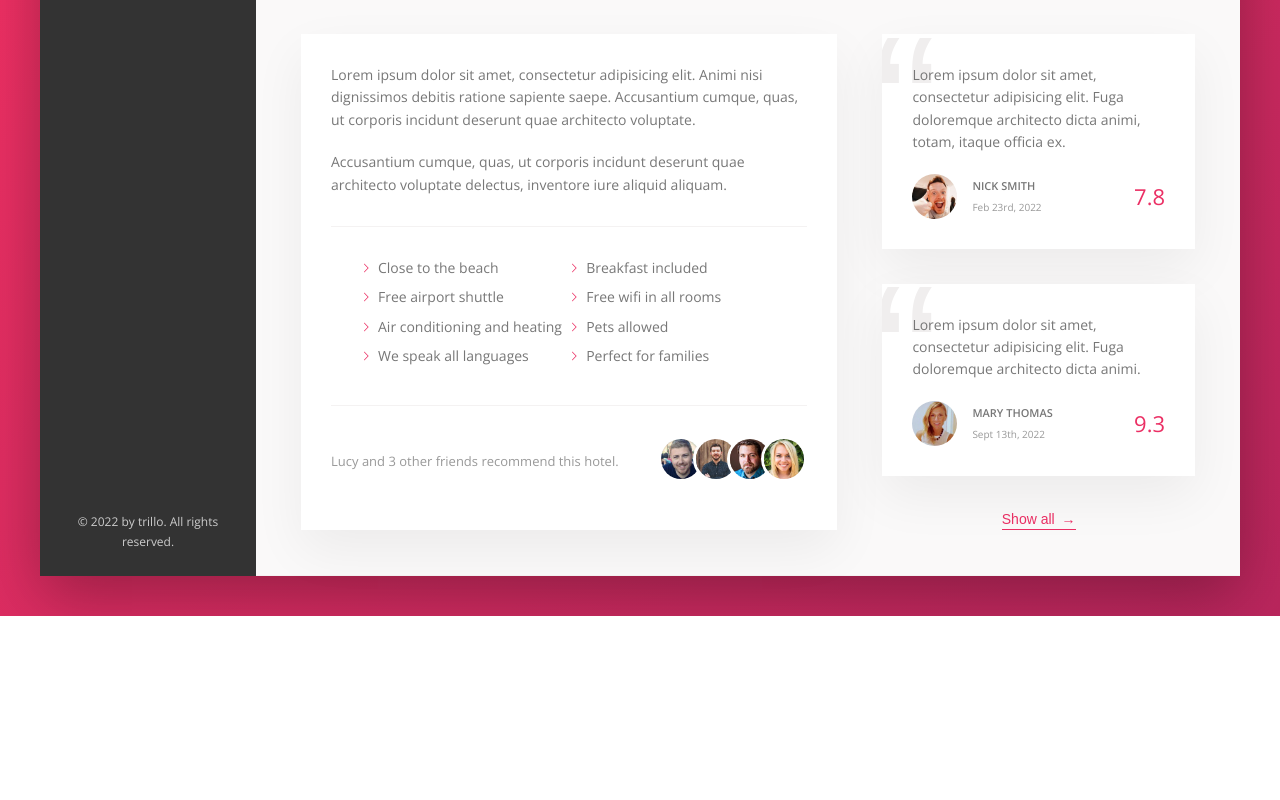
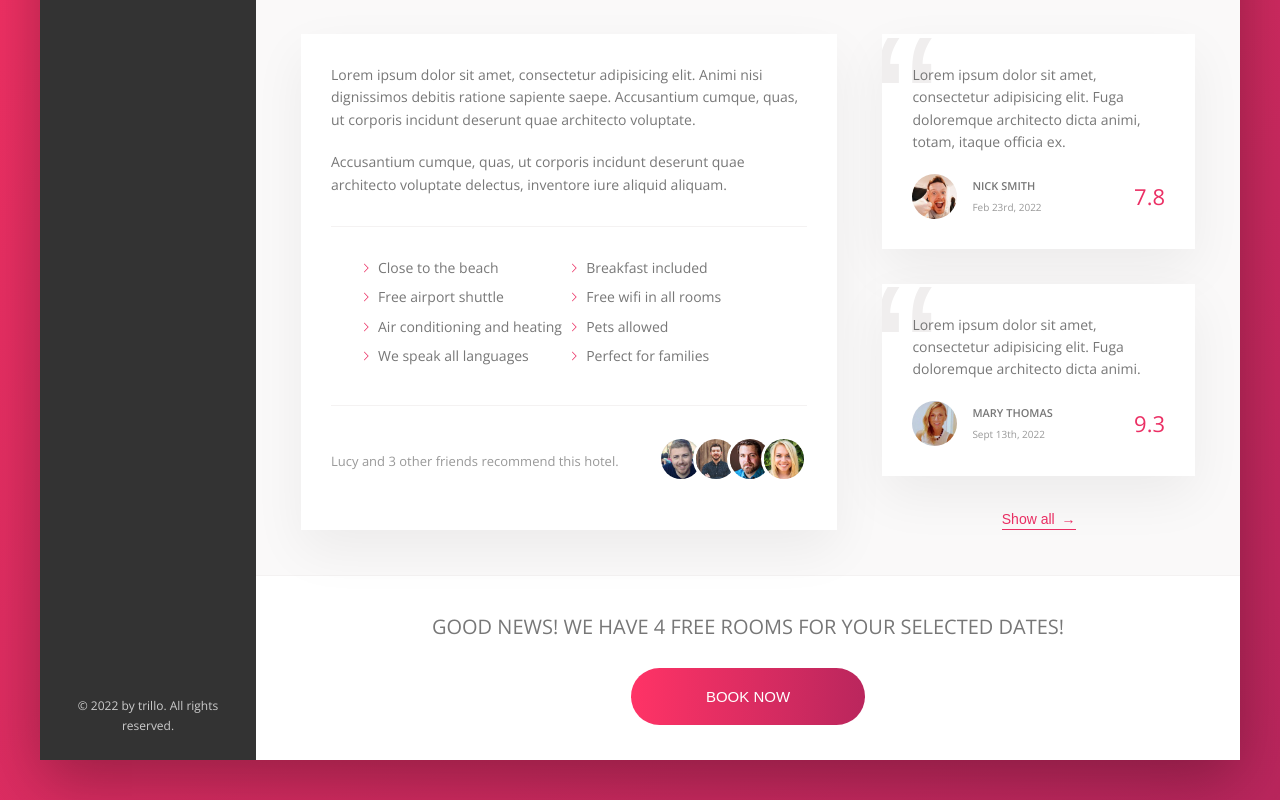
Before and after one commit to luccaneivas/trillo, a website: page index.html in a window 1280 px wide. Shown: the part 573-1373 px from the top of the page. Before the commit the page ends 1189 px from the top, so only its background shows below. Drawn offline with nearby package versions, Linux system fonts and the light colour scheme.

Commit message:
CTA Section done

```diff
--- a/index.html
+++ b/index.html
@@ -170,7 +170,7 @@
                   </div>
                 </div>
 
-                <figure class="user-reviews">
+                <div class="user-reviews">
                   <figure class="review">
                     <blockquote class="review__text">
                       Lorem ipsum dolor sit amet, consectetur adipisicing elit. Fuga doloremque architecto dicta animi, totam, itaque officia ex.
@@ -197,7 +197,17 @@
                     </figcaption>
                   </figure>
                   <button class="btn-inline">Show all <span>&rarr;</span></button>
-                </figure>
+                </div>
+              </div>
+
+              <div class="cta">
+                <h2 class="cta__book-now">
+                  Good news! We have 4 free rooms for your selected dates!
+                </h2>
+                <button class="btn">
+                  <span class="btn__visible">Book now</span>
+                  <span class="btn__invisible">Only 4 rooms left</span>
+                </button>
               </div>
             </main>
           </div>
--- a/sass/_component.scss
+++ b/sass/_component.scss
@@ -364,10 +364,6 @@
     margin-right: auto;
   }
 
-  &__friends {
-
-  }
-
   &__photo {
     box-sizing: content-box;
     height: 4rem;
@@ -444,3 +440,66 @@
     z-index: 1;
   }
 }
+
+//////////////////////////////////////////////////
+/// CALL TO ACTION
+.cta {
+  padding: 3.5rem 0;
+  text-align: center;
+
+  &__book-now {
+    font-size: 2rem;
+    font-weight: 300;
+    text-transform: uppercase;
+    margin-bottom: 2.5rem;
+  }
+}
+
+//////////////////////////////////////////////////
+/// CALL TO ACTION
+.btn {
+  font-size: 1.5rem;
+  font-weight: 300;
+  text-transform: uppercase;
+  border-radius: 100px;
+  border: none;
+  background-image: linear-gradient(to right, var(--color-primary-light), var(--color-primary-dark));
+  color: #fff;
+  position: relative;
+  overflow: hidden;
+  cursor: pointer;
+
+  & > * {
+    display: inline-block;
+    height: 100%;
+    width: 100%;
+
+    transition: all .2s;
+  }
+
+  &__visible {
+    padding: 2rem 7.5rem;
+  }
+
+  &__invisible {
+    position: absolute;
+    padding: 2rem 0;
+    left: 0;
+    top: -100%;
+  }
+
+  &:hover {
+    background-image: linear-gradient(to left, var(--color-primary-light), var(--color-primary-dark));
+
+    outline: none;
+    animation: pulsate 1s infinite;
+  }
+
+  &:hover &__visible {
+    translate: 0 100%;
+  }
+
+  &:hover &__invisible {
+    top: 0;
+  }
+}
```
Also changed, not shown: css/style.css.
